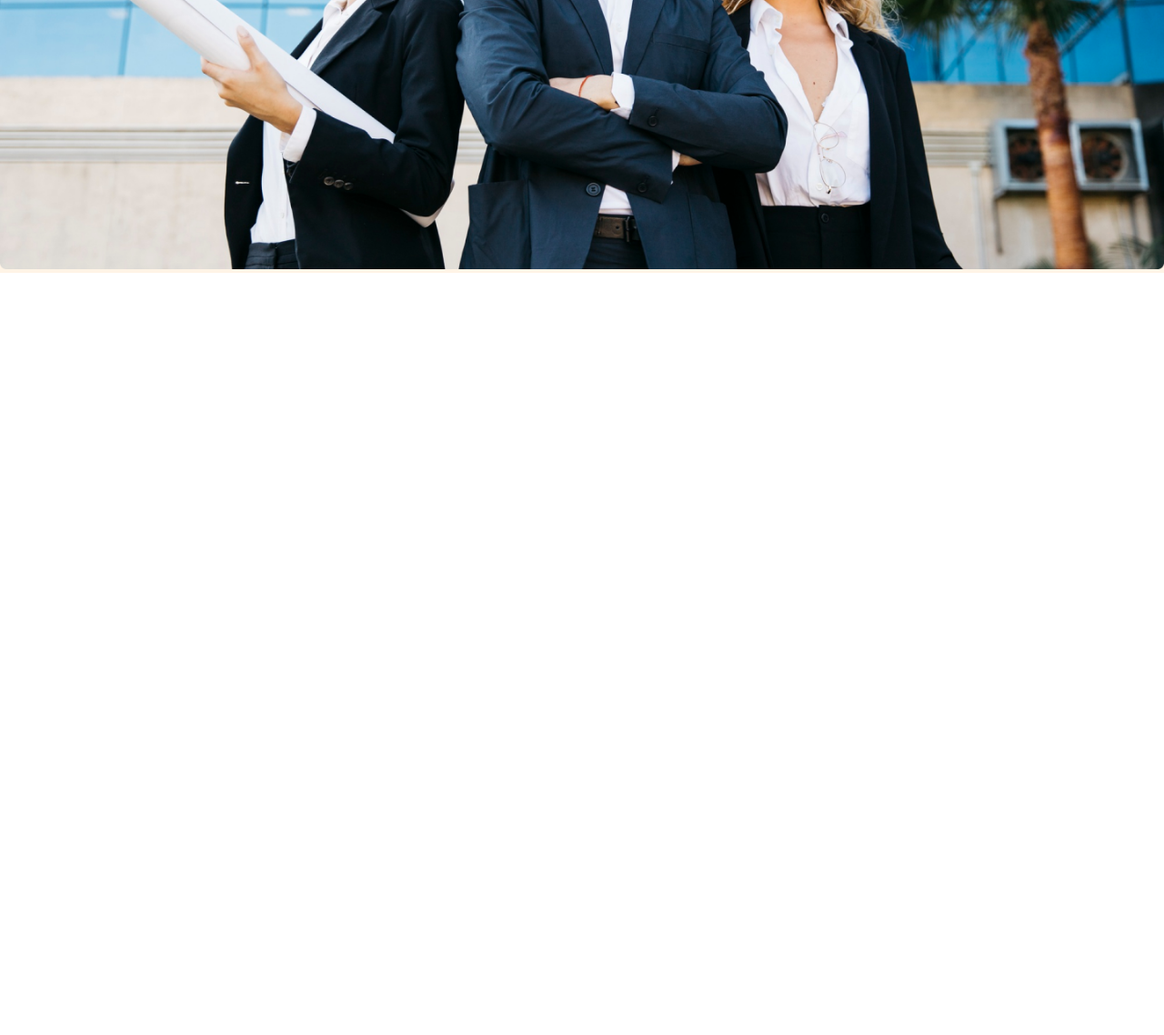
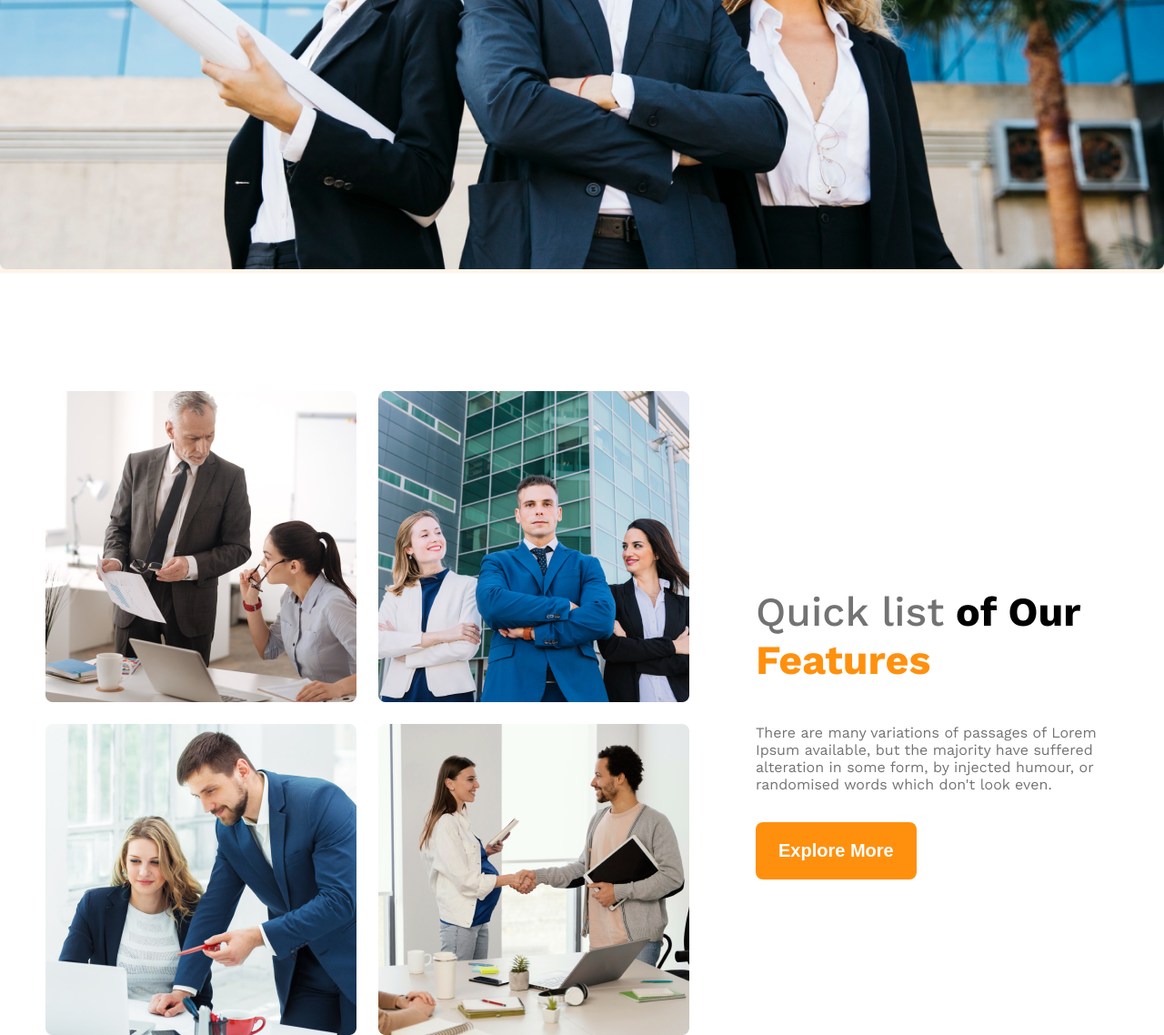
Before and after one commit to rahmanefti/g3-architects-responsive-website, a plain HTML site: page index.html in a window 1280 px wide. Shown: the part 947-2085 px from the top of the page at 91% size. Before the commit the page ends 1247 px from the top, so only its background shows below. Drawn offline with nearby package versions, Linux system fonts and the light colour scheme.

Commit message:
added team section and responsiveness

```diff
--- a/index.html
+++ b/index.html
@@ -11,10 +11,10 @@
       <nav class="navbar display-flex">
          <h3 class="brand">G3 Architects</h3>
          <ul class="nav-links display-flex">
-            <li class="nav-item"><a href="" class="nav-link light-grey">Home</a></li>
-            <li class="nav-item"><a href="" class="nav-link light-grey">About</a></li>
-            <li class="nav-item"><a href="" class="nav-link light-grey">Contact Us</a></li>
-            <li class="nav-item"><a href="" class="nav-link light-grey">Login</a></li>
+            <li class="nav-item"><a href="" class="nav-link text-grey">Home</a></li>
+            <li class="nav-item"><a href="" class="nav-link text-grey">About</a></li>
+            <li class="nav-item"><a href="" class="nav-link text-grey">Contact Us</a></li>
+            <li class="nav-item"><a href="" class="nav-link text-grey">Login</a></li>
          </ul>
       </nav>
 
@@ -30,7 +30,22 @@
       </div>
    </header>
    <main>
-
+      <!-- Team Section Starts Here -->
+      <section class="teams display-flex">
+         <div class="team-img-container">
+            <img src="images/team1.png" alt="">
+            <img src="images/team2.png" alt="">
+            <img src="images/team3.png" alt="">
+            <img src="images/team4.png" alt="">
+         </div>
+         <div class="team-content">
+            <h3 class="team-content-title"><span id="quick-list" class="text-light-grey">Quick list</span> of Our <span class="text-orange">Features</span></h3>
+            <p class="team-content-description text-light-grey">
+               There are many variations of passages of Lorem Ipsum available, but the majority have suffered alteration in some form, by injected humour, or randomised words which don't look even.
+            </p>
+            <button class="btn-primary">Explore More</button>
+         </div>
+      </section>
    </main>
    <footer>
 
--- a/styles/architects.css
+++ b/styles/architects.css
@@ -10,8 +10,16 @@
 
 
 /* font and background colors */
-.light-grey{
+.text-grey{
    color: #424242;   /* dark-02 */
+}
+
+.text-light-grey{
+   color: #737373;
+}
+
+.text-orange{
+   color: #FF900E;
 }
 
 .light-bg{
@@ -37,6 +45,13 @@ body{
    padding: 20px 25px;
    border-radius: 8px;
    border: none;
+}
+main{
+   max-width: 1440px;
+   margin: 0 auto;
+}
+section{
+   margin-top: 130px;
 }
 
 /* header style */
@@ -94,10 +109,56 @@ body{
 }
 
 
+/* teams section styles */
+.teams{
+   align-items: center;
+   justify-content: space-between;
+   padding: 0 50PX;
+}
+
+.team-img-container{
+   display: grid;
+   grid-template-columns: repeat(2, 1fr);
+   gap: 24px;
+}
+
+.team-content{
+   max-width: 537px;
+   margin-left: 73px;
+}
+
+.team-content-title{
+   font-size: 2.8rem;
+   font-weight: 700;
+}
+
+.team-content-description{
+   margin-bottom: 32px;
+}
+
+#quick-list{
+   font-weight: 500;
+}
 
 /* Responsive media query */
 @media screen and (max-width:576px) {
-   .navbar, .nav-links{
+   .navbar,
+   .nav-links,
+   .teams{
       flex-direction: column;
    }
+   .team-img-container{
+      grid-template-columns: repeat(1, 1fr);
+   }
+   .team-content{
+      margin-left: 10px;
+   }
 }
+@media  screen and (min-width: 576px) and (max-width: 992px) {
+   .teams{
+      flex-direction: column;
+   }
+   .team-content{
+      margin-left: 0px;
+   }
+}
```
